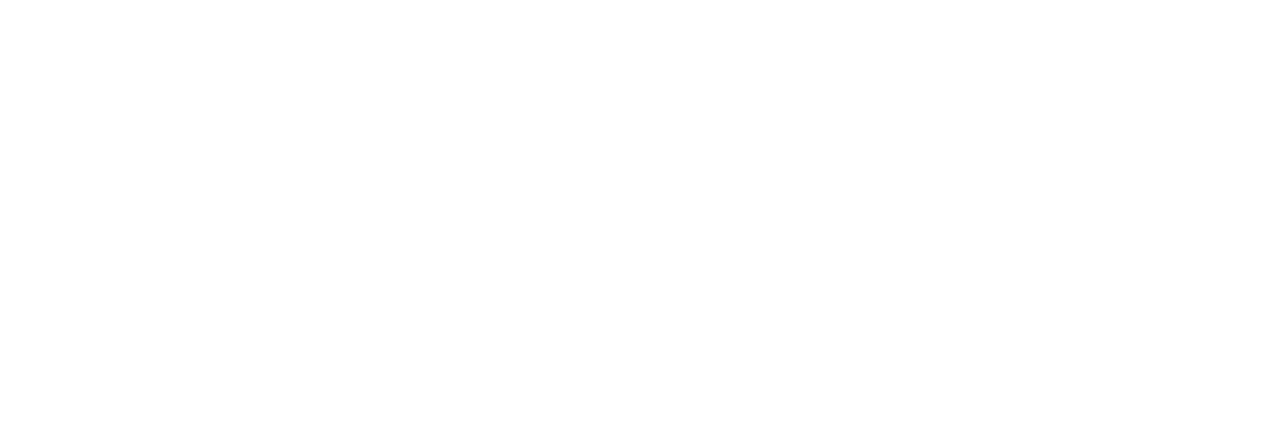
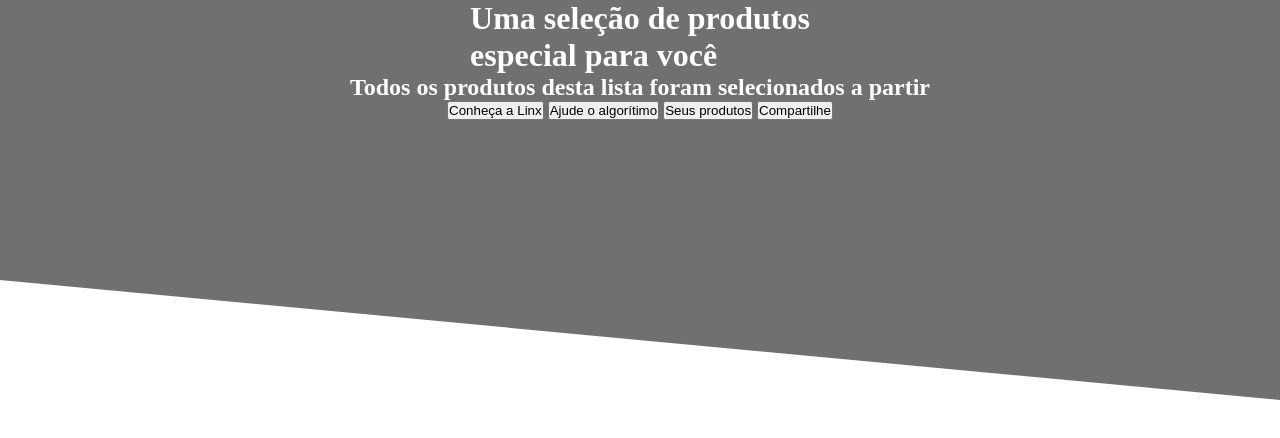
Before and after one commit to kaiquecorreia/linxtest, a website: page app/index.html in a window 1280 px wide. Drawn offline with Linux system fonts and the light colour scheme.

Commit message:
Feature: Header Background

```diff
--- a/app/index.html
+++ b/app/index.html
@@ -18,12 +18,27 @@
     <meta name="author" content="Kaique Correia" />
 
     <!-- build:css css/style.css -->
+    <link rel="stylesheet" href="styles/reset.css" />
     <link rel="stylesheet" href="styles/styles.css" />
     <!-- endbuild -->
   </head>
 
   <body class="main">
-    <header></header>
+    <header class="header">
+      <span class="header-background"></span>
+      <h1 class="header-title">
+        Uma seleção de produtos<br /><strong> especial para você</strong>
+      </h1>
+      <h2 class="header-subtitle">
+        Todos os produtos desta lista foram selecionados a partir
+      </h2>
+      <div class="header-button-wrapper">
+        <button class="header-button">Conheça a Linx</button>
+        <button class="header-button">Ajude o algorítimo</button>
+        <button class="header-button">Seus produtos</button>
+        <button class="header-button">Compartilhe</button>
+      </div>
+    </header>
     <section></section>
     <section></section>
     <section></section>
--- a/app/styles/styles.css
+++ b/app/styles/styles.css
@@ -0,0 +1,25 @@
+* {
+  margin: 0;
+  padding: 0;
+}
+
+.header {
+  display: flex;
+  flex-direction: column;
+  align-items: center;
+  position: relative;
+  background-color: #707070;
+  height: 400px;
+  color: #fff;
+}
+
+
+
+.header-background {
+  bottom: 0;
+  position: absolute;
+  width: 0;
+  height: 0;
+  border-bottom: 120px solid #fff;
+  border-right: 100vw solid transparent;
+}
```
